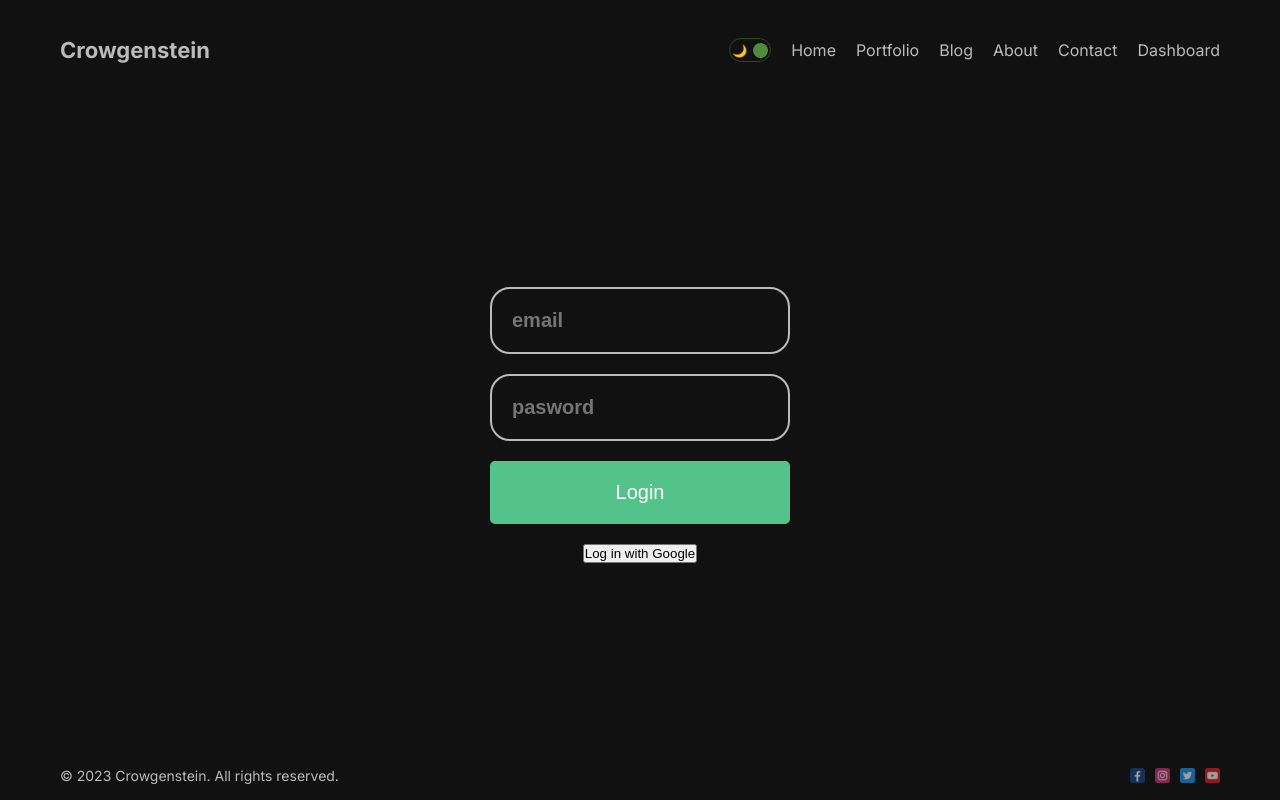
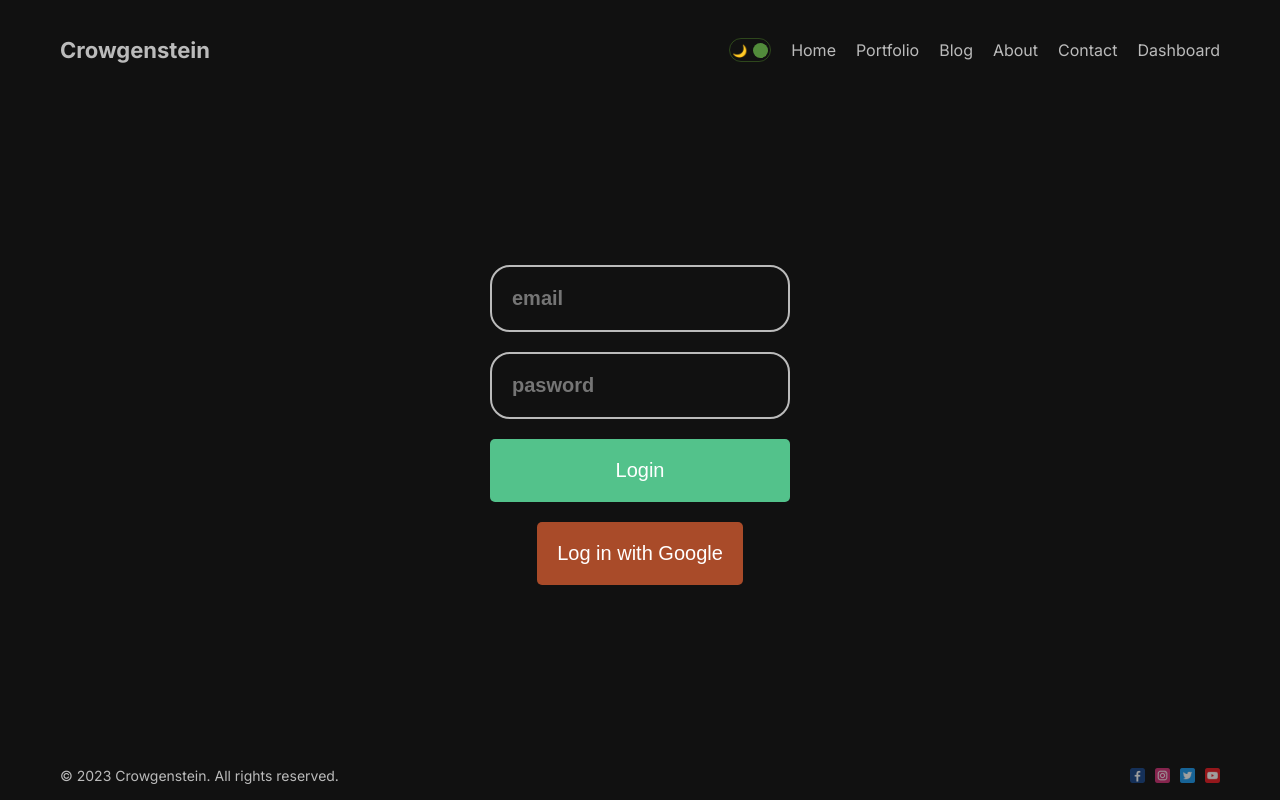
Before and after one commit to hasanarpat/next-blog-FullStack-Mongo, a Next.js app: page /dashboard/login in a window 1280 px wide. Built offline with nearby package versions, Linux system fonts and the light colour scheme; no server answers.

Commit message:
google-login-button

```diff
--- a/src/app/dashboard/(auth)/login/page.jsx
+++ b/src/app/dashboard/(auth)/login/page.jsx
@@ -41,7 +41,8 @@ const Login = () => {
         />
         <button className={styles.button}>Login</button>
       </form>
-      <button onClick={() => signIn("google")}>Log in with Google</button>
+      <button onClick={() => signIn("google")}
+        className={styles.button + " " + styles.google}>Log in with Google</button>
     </div>
   );
 };
--- a/src/app/dashboard/(auth)/login/page.module.css
+++ b/src/app/dashboard/(auth)/login/page.module.css
@@ -32,3 +32,15 @@
     border-radius: 5px;
     font-size: 20px;
 }
+
+.button:hover {
+    background-color: #49b07d;
+  }
+
+.google {
+  background-color: rgba(228, 97, 50, 0.72);
+}
+
+.google:hover {
+  background-color: rgba(228, 97, 50, 0.803);
+}
```
